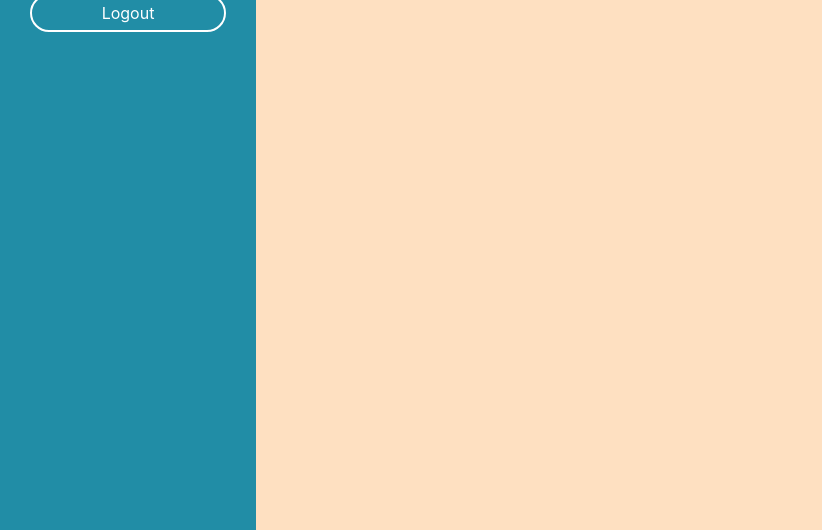
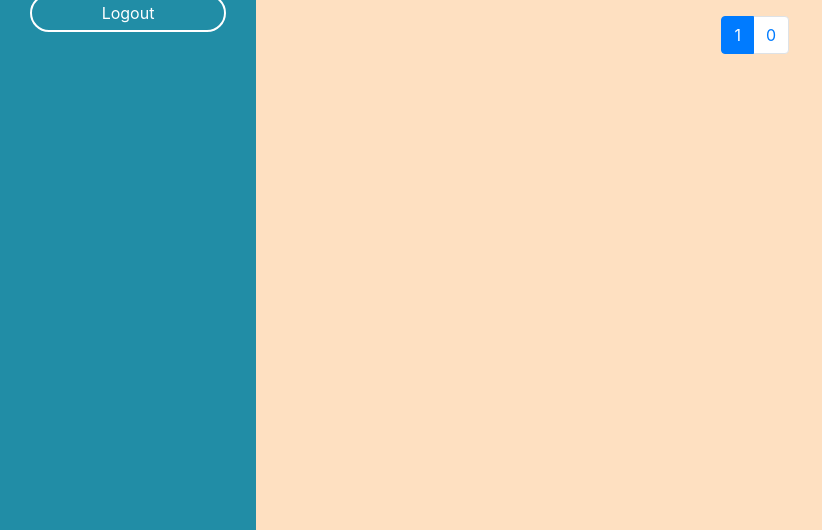
Before and after one commit to nikitabortnichuk/WhatWhereWhen_Spring, a Spring Boot app: page /admin/show-questions in a window 1280 px wide. Shown: the part 270-800 px from the top of the page, without its empty margins (0-822 px from the left). Run offline with Spring Boot 4, Linux system fonts and the light colour scheme; the visitor is signed in with stand-in values (Sample User, id 1); data that the repository does not hold is empty; some of the project's set-up classes (security, data sources, template engines, error pages and the like) are left out, and stand-ins take their place.

Commit message:
add pagination

```diff
--- a/src/main/java/com/bortni/controller/AdminController.java
+++ b/src/main/java/com/bortni/controller/AdminController.java
@@ -7,6 +7,9 @@
 import com.bortni.model.entity.question.QuestionWithVariants;
 import com.bortni.service.QuestionService;
 import org.springframework.beans.factory.annotation.Autowired;
+import org.springframework.data.domain.Page;
+import org.springframework.data.domain.Pageable;
+import org.springframework.data.web.PageableDefault;
 import org.springframework.stereotype.Controller;
 import org.springframework.ui.Model;
 import org.springframework.web.bind.annotation.GetMapping;
@@ -37,9 +40,8 @@
     }
 
     @GetMapping(value = "/show-questions")
-    public String showQuestions(Model model, Principal principal){
-
-        List<Question> questionList = questionService.findAll();
+    public String showQuestions(@PageableDefault(size = 5) Pageable pageable, Model model, Principal principal){
+        Page<Question> questionList = questionService.findAll(pageable);
 
         model.addAttribute("questionList", questionList);
         model.addAttribute("login", principal.getName());
--- a/src/main/java/com/bortni/model/repository/GameRepository.java
+++ b/src/main/java/com/bortni/model/repository/GameRepository.java
@@ -1,6 +1,8 @@
 package com.bortni.model.repository;
 
 import com.bortni.model.entity.Game;
+import org.springframework.data.domain.Page;
+import org.springframework.data.domain.Pageable;
 import org.springframework.data.jpa.repository.JpaRepository;
 import org.springframework.data.jpa.repository.Query;
 import org.springframework.data.repository.query.Param;
@@ -15,6 +17,10 @@
     @Query("SELECT g FROM Game g INNER JOIN g.users u WHERE u.id = :id")
     Set<Game> findByUserId(@Param("id") Long id);
 
+    @Query("SELECT g FROM Game g INNER JOIN g.users u WHERE u.id = :id")
+    Page<Game> findByUserId(@Param("id") Long id, Pageable pageable);
+
+
     Optional<Game> findByGameIdentification(String identification);
 
 }
--- a/src/main/java/com/bortni/service/GameService.java
+++ b/src/main/java/com/bortni/service/GameService.java
@@ -10,6 +10,8 @@
 import org.slf4j.Logger;
 import org.slf4j.LoggerFactory;
 import org.springframework.beans.factory.annotation.Autowired;
+import org.springframework.data.domain.Page;
+import org.springframework.data.domain.Pageable;
 import org.springframework.stereotype.Service;
 
 import javax.swing.text.html.parser.Entity;
@@ -55,4 +57,8 @@
         return new ArrayList<>(gameRepository.findByUserId(id));
     }
 
+    public Page<Game> findByUserId(long id, Pageable pageable) {
+        LOGGER.info("Searching for gameList by userId paged");
+        return gameRepository.findByUserId(id, pageable);
+    }
 }
--- a/src/main/resources/templates/admin/show_questions.html
+++ b/src/main/resources/templates/admin/show_questions.html
@@ -36,8 +36,8 @@
                     </tr>
                     </thead>
                     <tbody>
-                    <tr th:each="question : ${questionList}">
-                        <td th:text="${questionStat.count}"></td>
+                    <tr th:each="question : ${questionList.content}">
+                        <td th:text="${question.id}"></td>
                         <td th:text="${question.questionText}"></td>
                         <td th:text="${question.questionType}"></td>
 
@@ -81,6 +81,37 @@
                     </tr>
                     </tbody>
                 </table>
+
+                <nav class="d-flex" aria-label="Navigation for questions">
+                    <ul class="pagination m-auto">
+                        <li th:if="${questionList.hasPrevious()}" class="page-item">
+                            <a class="page-link"
+                               th:href="@{/admin/show-questions(page=${questionList.number -1})}">
+                                Previous</a>
+                        </li>
+
+                        <th:block th:each="i: ${#numbers.sequence(0, questionList.totalPages -1)}">
+
+                            <li th:if="${questionList.number == i}" class="page-item active">
+                                <a class="page-link">
+                                    [[${i}+1]]
+                                </a>
+                            </li>
+
+                            <li th:unless="${questionList.number == i}" class="page-item">
+                                <a class="page-link" th:href="@{/admin/show-questions(page=${i})}">[[${i}+1]]</a>
+                            </li>
+
+                        </th:block>
+
+                        <li th:if="${questionList.hasNext()}" class="page-item">
+                            <a class="page-link"
+                               th:href="@{/admin/show-questions(page=${questionList.number +1})}">
+                                Next</a>
+                        </li>
+                    </ul>
+                </nav>
+
             </div>
         </div>
     </div>
```
Also changed, not shown: src/main/java/com/bortni/controller/UserController.java (+5 -2 lines), src/main/java/com/bortni/service/QuestionService.java (+7 -0 lines), src/main/resources/templates/profile.html (+33 -3 lines).
